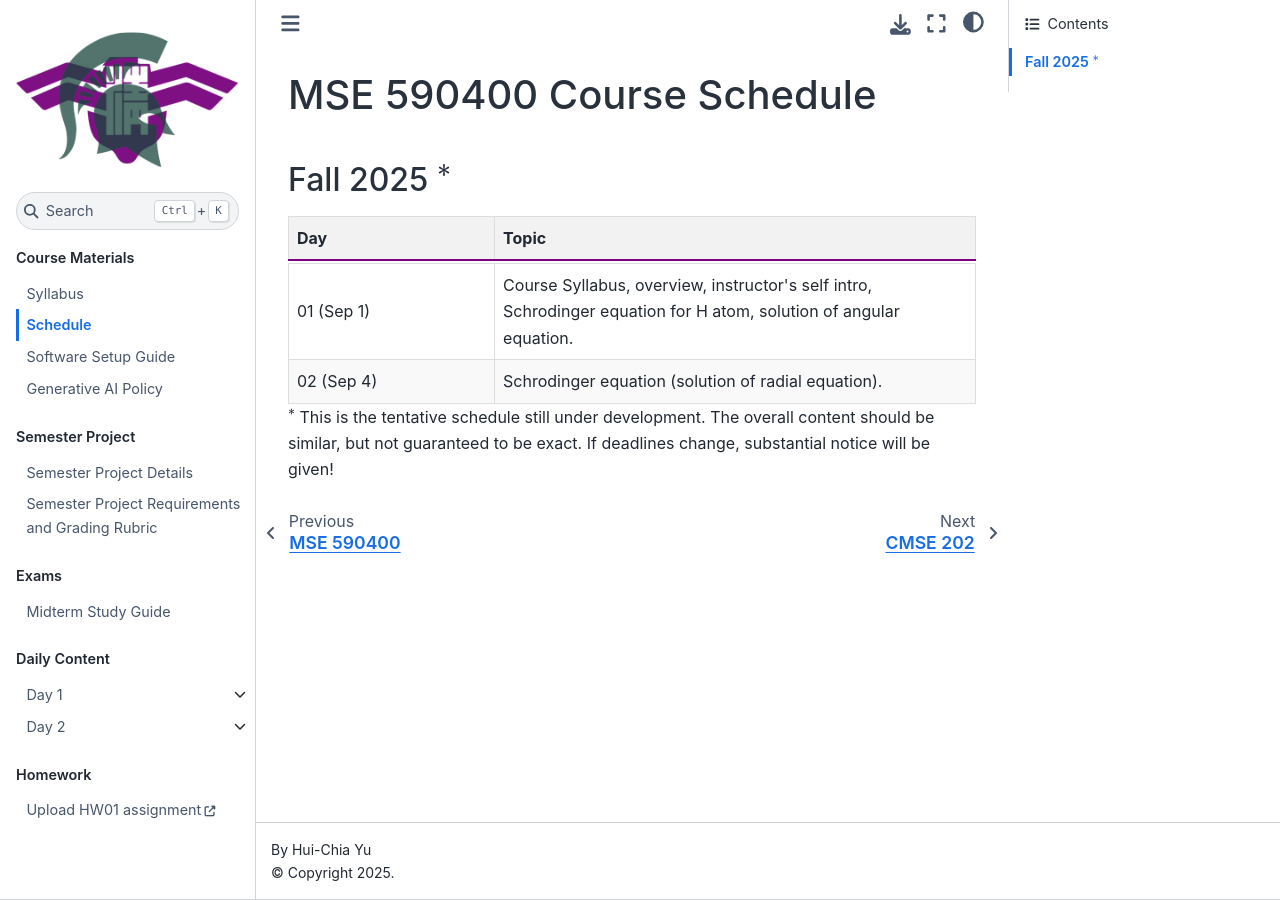
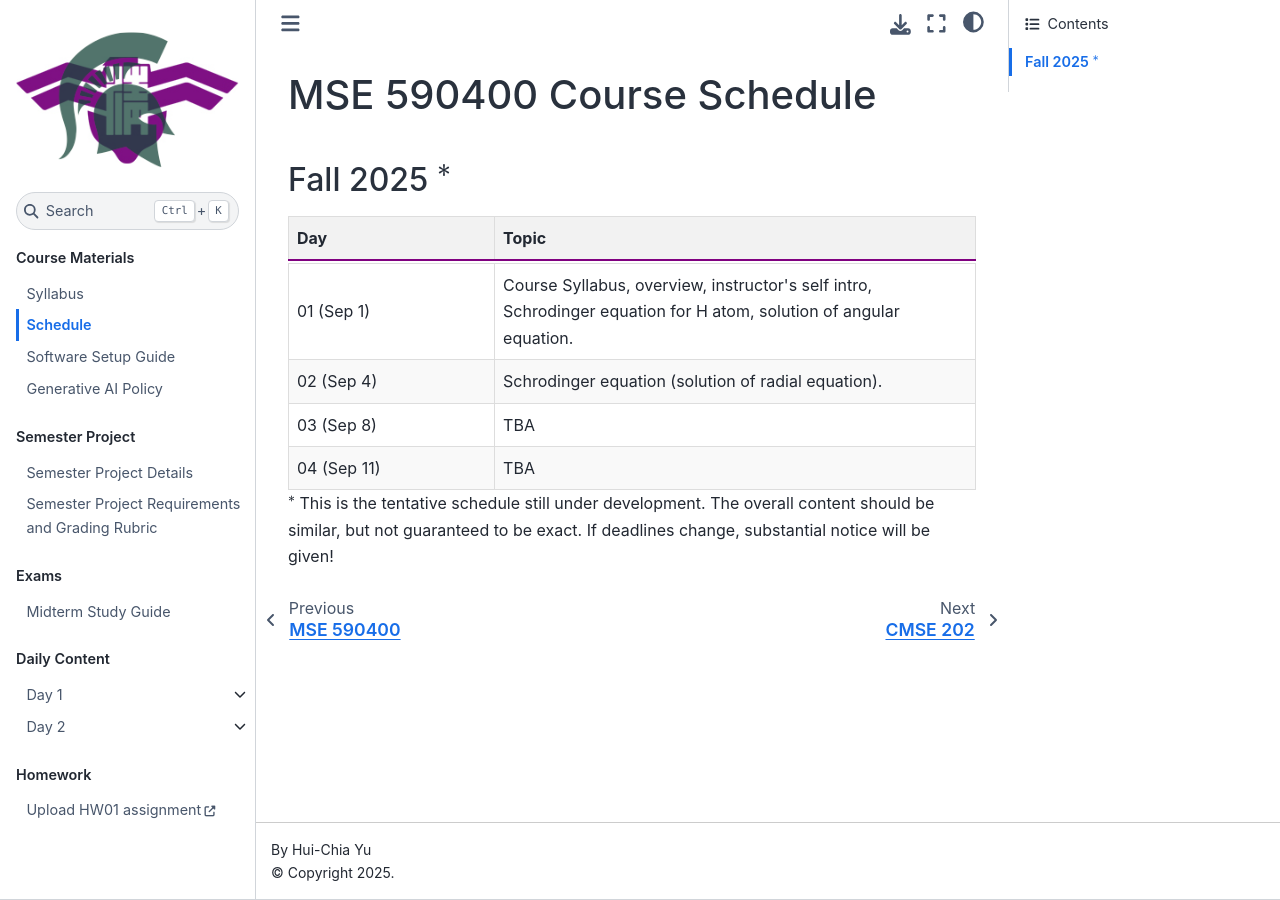
Before and after one commit to huichiayu/nth_mse.github.io, a Jupyter Book: the page built from course_materials/MSE590400_Calendar.md, in a window 1280 px wide. Built offline with Jupyter Book 1.0.4 settings and Sphinx 7.4.7 and the Sphinx Book theme 1.1.4, drawn with Linux system fonts in a browser that asks for light colours; pages that are not in the unit, such as notebooks, are missing from menus.

Commit message:
test html in md

```diff
--- a/course_materials/MSE590400_Calendar.md
+++ b/course_materials/MSE590400_Calendar.md
@@ -15,7 +15,7 @@
   <tr>
     <td colspan="2" style="border-top: 2px solid #800080;"></td> <!-- HLINE -->
   </tr>
-  <tr>
+  <tr> <!-- week 1 -->
     <td style="border: 1px solid #ddd; padding: 8px;">01 (Sep 1)</td>
     <td style="border: 1px solid #ddd; padding: 8px;">Course Syllabus, overview, instructor's self intro, Schrodinger equation for H atom, solution of angular equation.</td>
   </tr>
@@ -23,6 +23,14 @@
     <td style="border: 1px solid #ddd; padding: 8px;">02 (Sep 4)</td>
     <td style="border: 1px solid #ddd; padding: 8px;">Schrodinger equation (solution of radial equation).</td>
   </tr>
+  <tr> <!-- week 2 -->
+    <td style="border: 1px solid #ddd; padding: 8px;">03 (Sep 8)</td>
+    <td style="border: 1px solid #ddd; padding: 8px;"> TBA </td>
+  </tr>
+  <tr style="background-color: #f9f9f9;">
+    <td style="border: 1px solid #ddd; padding: 8px;">04 (Sep 11)</td>
+    <td style="border: 1px solid #ddd; padding: 8px;">TBA</td>
+  </tr>
 </table>
 
 
```
